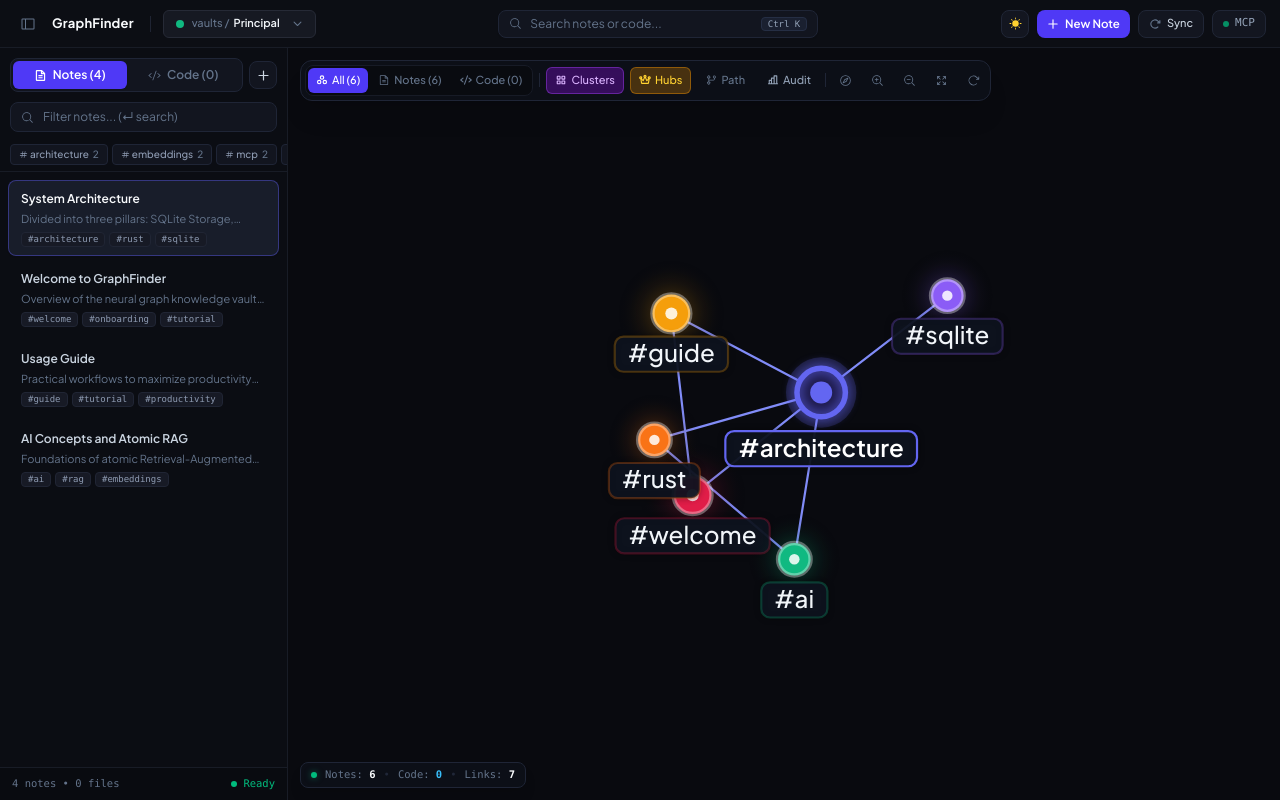
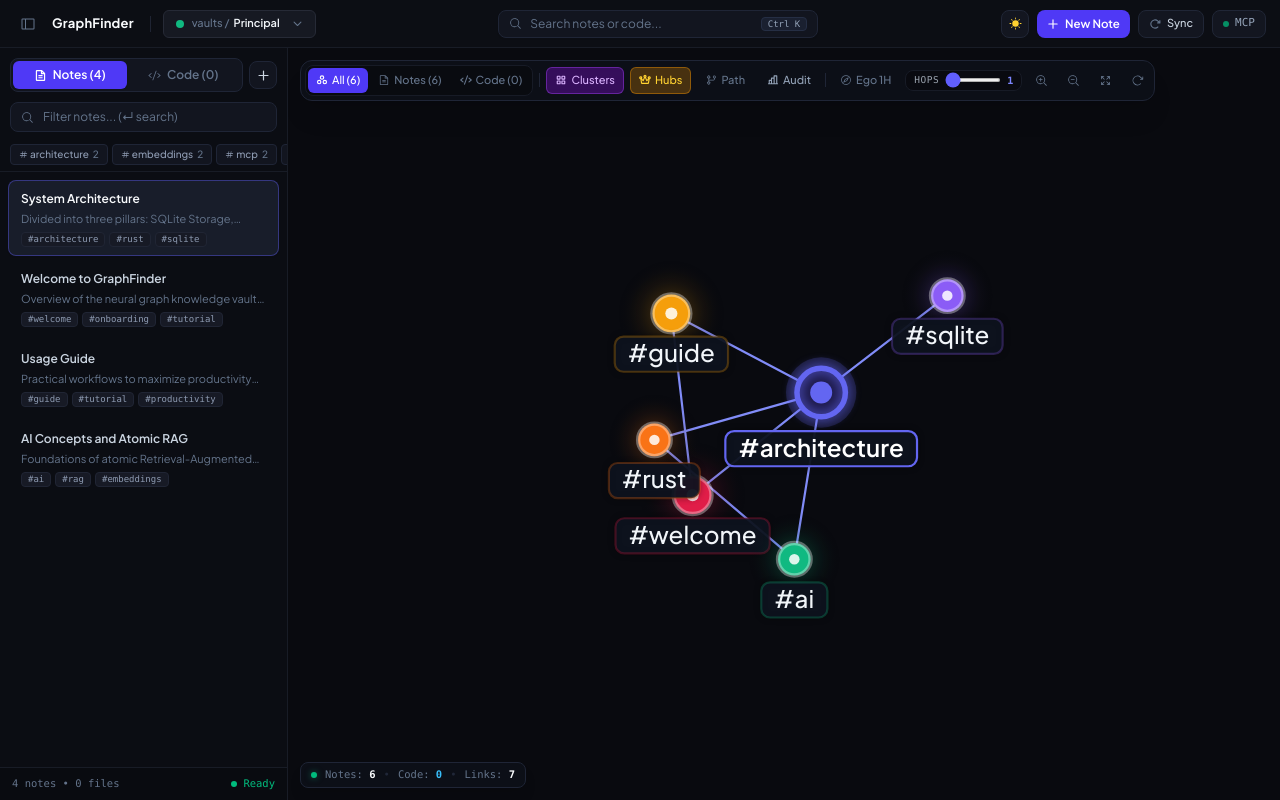
Before and after one commit to GabrielTBeserra/GraphFinder, a React (Vite) app: page / in a window 1280 px wide. Built offline with nearby package versions, Linux system fonts and the light colour scheme.

Commit message:
feat(ui): add dynamic N-hop ego network focus filter in GraphView

```diff
--- a/src/components/GraphView.tsx
+++ b/src/components/GraphView.tsx
@@ -141,6 +141,7 @@ export const GraphView: React.FC<GraphViewProps> = ({
   const containerRef = useRef<HTMLDivElement>(null);
   const graphInstanceRef = useRef<any>(null);
   const [localOnly, setLocalOnly] = useState<boolean>(false);
+  const [egoDepth, setEgoDepth] = useState<number>(1);
   const [filterMode, setFilterMode] = useState<'all' | 'notes' | 'code'>('all');
   const [colorMode, setColorMode] = useState<'communities' | 'default'>('communities');
   const [highlightGodNodes, setHighlightGodNodes] = useState<boolean>(true);
@@ -153,6 +154,7 @@ export const GraphView: React.FC<GraphViewProps> = ({
   const selectedNodeIdRef = useRef<string | null>(selectedNodeId);
   const hoverNodeIdRef = useRef<string | null>(null);
   const connectedNodeIdsRef = useRef<Set<string>>(new Set());
+  const egoDepthRef = useRef<number>(egoDepth);
   const onSelectNodeRef = useRef(onSelectNode);
   const onSelectCodeRef = useRef(onSelectCode);
   const themeRef = useRef<'dark' | 'light'>(theme);
@@ -233,21 +235,46 @@ export const GraphView: React.FC<GraphViewProps> = ({
     return { notes, code, total: graphData.nodes.length, links: graphData.links.length };
   }, [graphData]);
 
-  // Recompute connected node IDs based on active target (hover or selected) - stable callback
-  const recomputeConnected = useCallback((targetId: string | null) => {
+  // Recompute N-hop ego network connected node IDs based on active target (hover or selected)
+  const recomputeConnected = useCallback((targetId: string | null, maxHops?: number) => {
     if (!targetId) {
       connectedNodeIdsRef.current = new Set();
       return;
     }
-    const set = new Set<string>([targetId]);
+    const hops = maxHops ?? egoDepthRef.current;
+    const adj = new Map<string, string[]>();
     for (const link of graphDataRef.current.links) {
-      const sourceId = typeof link.source === 'object' ? (link.source as any).id : link.source;
-      const targetLink = typeof link.target === 'object' ? (link.target as any).id : link.target;
-      if (sourceId === targetId) set.add(targetLink);
-      if (targetLink === targetId) set.add(sourceId);
+      const s = typeof link.source === 'object' ? (link.source as any).id : link.source;
+      const t = typeof link.target === 'object' ? (link.target as any).id : link.target;
+      if (!adj.has(s)) adj.set(s, []);
+      if (!adj.has(t)) adj.set(t, []);
+      adj.get(s)!.push(t);
+      adj.get(t)!.push(s);
     }
-    connectedNodeIdsRef.current = set;
+
+    const visited = new Set<string>([targetId]);
+    let frontier = [targetId];
+    for (let d = 0; d < hops && frontier.length > 0; d++) {
+      const nextFrontier: string[] = [];
+      for (const curr of frontier) {
+        const neighbors = adj.get(curr) || [];
+        for (const nb of neighbors) {
+          if (!visited.has(nb)) {
+            visited.add(nb);
+            nextFrontier.push(nb);
+          }
+        }
+      }
+      frontier = nextFrontier;
+    }
+    connectedNodeIdsRef.current = visited;
   }, []);
+
+  useEffect(() => {
+    egoDepthRef.current = egoDepth;
+    recomputeConnected(hoverNodeIdRef.current || selectedNodeIdRef.current, egoDepth);
+    graphInstanceRef.current?.d3ReheatSimulation();
+  }, [egoDepth, recomputeConnected]);
 
   // Handle Glowing Node and Camera Auto-Centering
   useEffect(() => {
@@ -730,7 +757,7 @@ export const GraphView: React.FC<GraphViewProps> = ({
     }
 
     if (localOnly && selectedNodeId) {
-      recomputeConnected(selectedNodeId);
+      recomputeConnected(selectedNodeId, egoDepth);
       const connected = connectedNodeIdsRef.current;
       const subNodes = displayData.nodes.filter((n) => connected.has(n.id));
       const subLinks = displayData.links.filter((l) => {
@@ -741,7 +768,7 @@ export const GraphView: React.FC<GraphViewProps> = ({
       displayData = { nodes: subNodes, links: subLinks };
     }
 
-    const currentKey = `${filterMode}|${localOnly ? selectedNodeId : 'all'}|` +
+    const currentKey = `${filterMode}|${localOnly ? `${selectedNodeId}:${egoDepth}` : 'all'}|` +
       displayData.nodes.map((n) => `${n.id}:${n.title}:${n.degree || 0}`).sort().join(';') + '|' +
       displayData.links.map((l) => {
         const s = typeof l.source === 'object' ? (l.source as any).id : l.source;
@@ -788,7 +815,7 @@ export const GraphView: React.FC<GraphViewProps> = ({
         }
       }, 250);
     }
-  }, [graphData, filterMode, localOnly, localOnly ? selectedNodeId : null, recomputeConnected]);
+  }, [graphData, filterMode, localOnly, egoDepth, localOnly ? selectedNodeId : null, recomputeConnected]);
 
   const handleZoomIn = () => {
     if (graphInstanceRef.current) {
@@ -954,9 +981,11 @@ export const GraphView: React.FC<GraphViewProps> = ({
 
         <div className={`w-[1px] h-3.5 my-auto ${isLight ? 'bg-slate-200' : 'bg-[#1f2536]'}`} />
 
+        {/* Ego Network (N-Hop Focus) toggle + Dynamic Depth Slider */}
+        <div className="flex items-center gap-1.5">
           <button
             type="button"
-          className={`flex items-center justify-center w-6.5 h-6.5 rounded-lg transition-colors cursor-pointer ${
+            className={`flex items-center gap-1 px-2 py-1 rounded-md text-[11px] font-medium transition-all cursor-pointer ${
               localOnly
                 ? isLight
                   ? 'bg-indigo-100 text-indigo-700 border border-indigo-200'
@@ -965,11 +994,39 @@ export const GraphView: React.FC<GraphViewProps> = ({
                 ? 'text-slate-500 hover:text-slate-900 hover:bg-slate-100'
                 : 'text-[#64748b] hover:text-[#f1f5f9] hover:bg-[#151926]'
             }`}
-          title={localOnly ? 'Disable Focus (Show Full Graph)' : 'Enable Focus Mode'}
+            title={localOnly ? 'Disable Ego Network Focus (Show Full Graph)' : 'Enable Ego Network (N-Hop Focus)'}
             onClick={() => setLocalOnly(!localOnly)}
           >
-          {localOnly ? <Crosshair size={13} weight="bold" /> : <Compass size={13} />}
+            {localOnly ? <Crosshair size={12} weight="bold" /> : <Compass size={12} />}
+            <span>Ego {egoDepth}H</span>
           </button>
+
+          {(localOnly || selectedNodeId) && (
+            <div
+              className={`flex items-center gap-1.5 px-2 py-0.5 rounded-lg border text-[10px] font-mono ${
+                isLight
+                  ? 'bg-slate-100/90 border-slate-200 text-slate-600'
+                  : 'bg-[#090b10]/90 border-[#171b26] text-slate-300'
+              }`}
+              title={`Profundidade da Ego Network: ${egoDepth} salto(s)`}
+            >
+              <span className="text-[9.5px] uppercase tracking-wider opacity-75">Hops</span>
+              <input
+                type="range"
+                min={1}
+                max={5}
+                step={1}
+                value={egoDepth}
+                onChange={(e) => setEgoDepth(Number(e.target.value))}
+                className="w-14 h-1 accent-indigo-500 cursor-pointer"
+                aria-label="Profundidade N-Hop da Ego Network"
+              />
+              <span className={`font-bold ${isLight ? 'text-indigo-600' : 'text-indigo-400'}`}>
+                {egoDepth}
+              </span>
+            </div>
+          )}
+        </div>
 
         <button
           type="button"
@@ -1087,7 +1144,9 @@ export const GraphView: React.FC<GraphViewProps> = ({
         {localOnly && (
           <>
             <span className={isLight ? 'text-slate-300' : 'text-[#202738]'}>•</span>
-            <span className={`font-medium ${isLight ? 'text-indigo-600' : 'text-indigo-400'}`}>Focus Active</span>
+            <span className={`font-medium ${isLight ? 'text-indigo-600' : 'text-indigo-400'}`}>
+              Ego Network ({egoDepth}-Hop)
+            </span>
           </>
         )}
       </div>
```
Also changed, not shown: 1 other file (tests, documents, lock files or other folders). Lines whose indentation alone changed are shown as unchanged.
